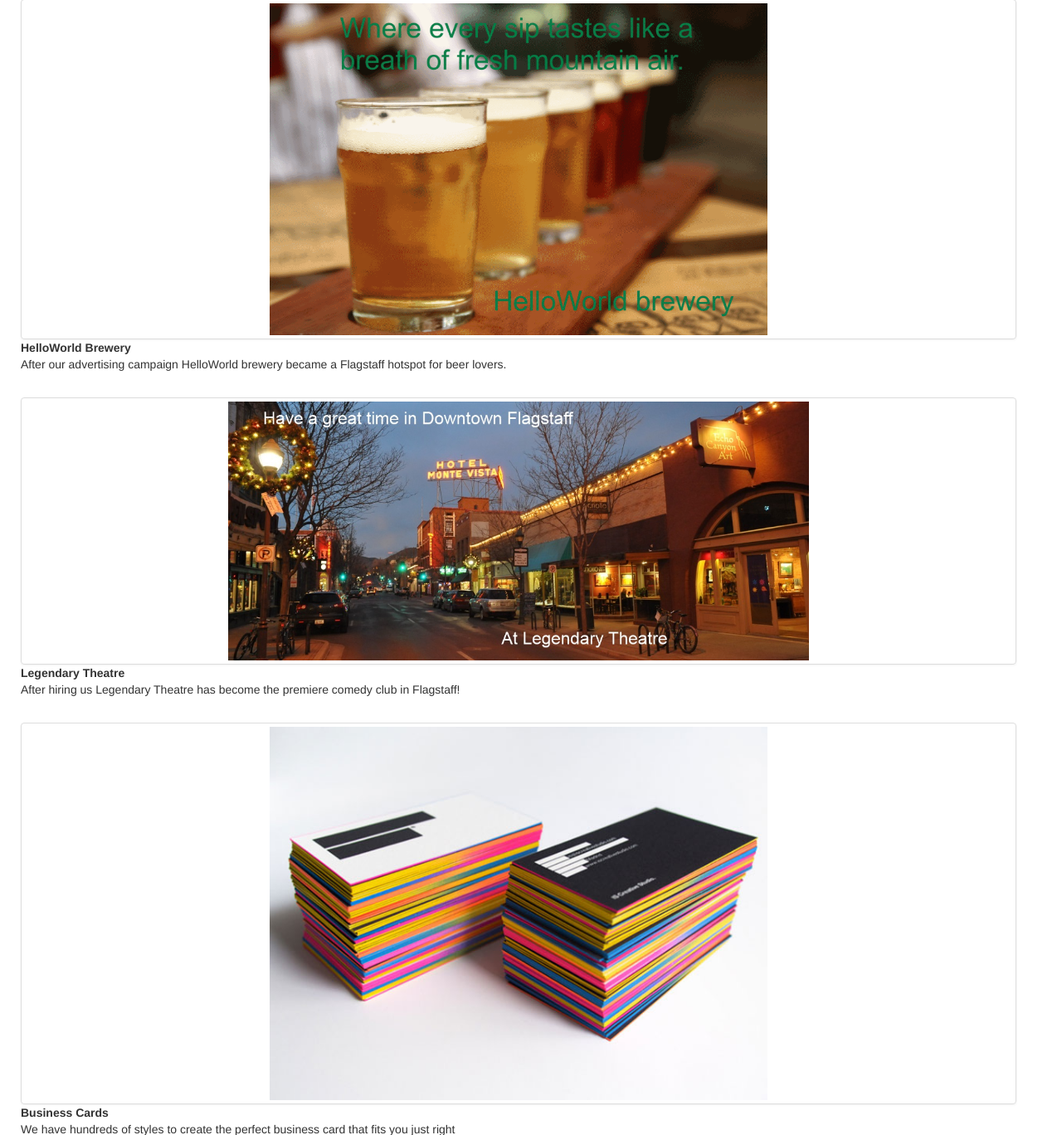
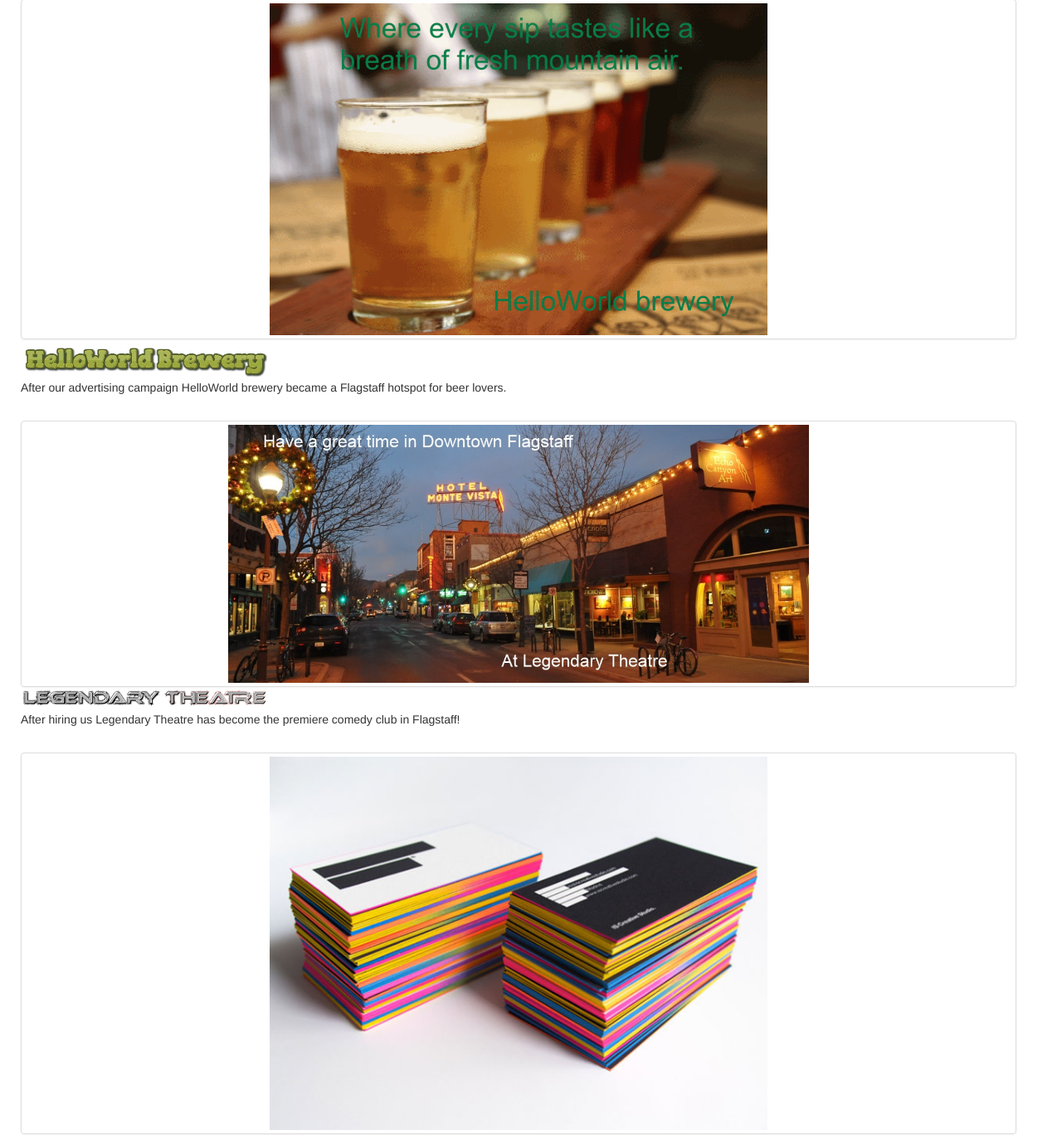
Before and after one commit to c1phr/cs399_agency, a Django app: page /campaigns/ in a window 1280 px wide. Shown: the part 270-1638 px from the top of the page at 83% size. Run offline with Django 3.2, Linux system fonts and the light colour scheme; some libraries are stand-ins or nearby versions.

Commit message:
added logos that I overwrote

```diff
--- a/agencyProject/agencyProject/templates/campaigns.html
+++ b/agencyProject/agencyProject/templates/campaigns.html
@@ -23,7 +23,7 @@
       <a  href="/static/images/brewery.png" class="thumbnail">
         <img src="/static/images/brewery.png" height="600" width="600">
       </a>
-      <strong>HelloWorld Brewery</strong>
+      <img src="/static/images/brewerylogo.png" height="75" width="300">
       <p>After our advertising campaign HelloWorld brewery became a Flagstaff hotspot for beer lovers.</p>
     </div>
     <br>
@@ -32,7 +32,7 @@
       <a href="/static/images/legendary.jpg" class="thumbnail">
         <img src="/static/images/legendary.jpg" height="600" width="700">
       </a>
-      <strong>Legendary Theatre</strong>
+      <img src="/static/images/legendarylogo.png" height="75" width="300">
       <p>After hiring us Legendary Theatre has become the premiere comedy club in Flagstaff!</p>
     </div>
     <br>
```
